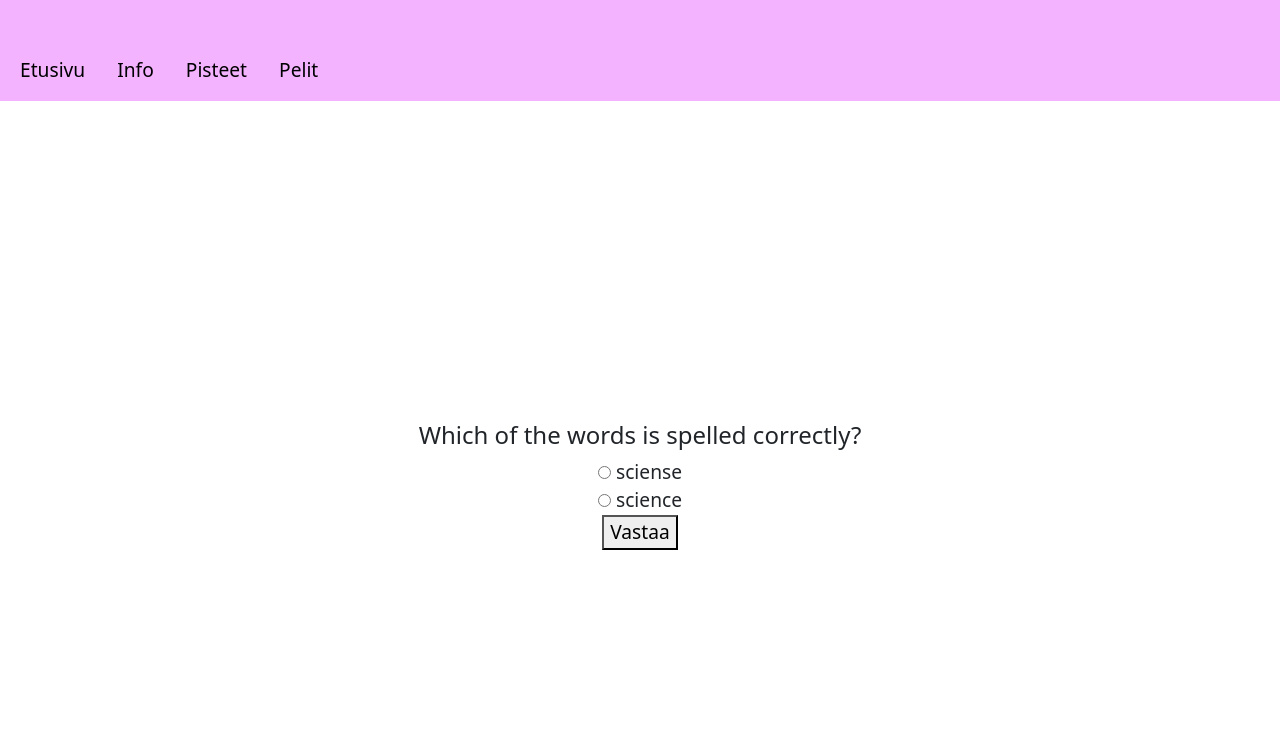
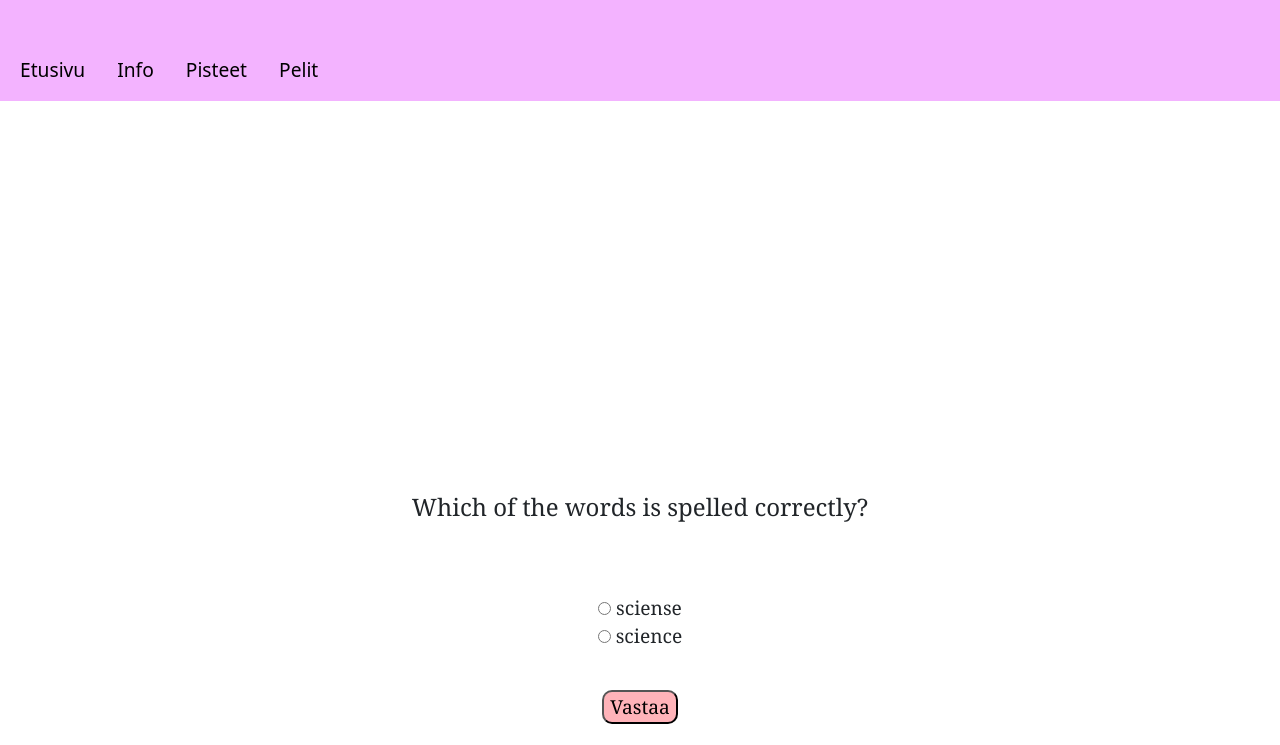
Before and after one commit to villert/web-projekti-ryhm-9, a plain HTML site: page Peli4/index.html in a window 1280 px wide. Shown: the top 745 px of the page. Drawn offline with nearby package versions, Linux system fonts and the light colour scheme.

Commit message:
Vaihtelin fontteja sekä buttonin ulkoasua CSS

```diff
--- a/Peli4/index.html
+++ b/Peli4/index.html
@@ -2,6 +2,7 @@
 <html lang="en" class="h-100">
 <head>
     <link rel="stylesheet" href="../css/main.css">
+    <link rel="stylesheet" href="tyylit/style.css">
     <link href="https://cdn.jsdelivr.net/npm/bootstrap@5.3.3/dist/css/bootstrap.min.css" rel="stylesheet" integrity="sha384-QWTKZyjpPEjISv5WaRU9OFeRpok6YctnYmDr5pNlyT2bRjXh0JMhjY6hW+ALEwIH" crossorigin="anonymous">
     <meta charset="UTF-8">
     <meta name="viewport" content="width=device-width, initial-scale=1.0">
--- a/Peli4/koodi/code.js
+++ b/Peli4/koodi/code.js
@@ -26,6 +26,11 @@ form.addEventListener("submit", answer);
 
 function answer(event) {
     event.preventDefault();
+
+    if (!answer1Radio.checked && !answer2Radio.checked) {
+        alert("Valitse jompikumpi vastaus.");
+        return;
+    }
 
     let selected;
     if (answer1Radio.checked) {
--- a/Peli4/tyylit/style.css
+++ b/Peli4/tyylit/style.css
@@ -1,4 +1,16 @@
+.container{
+    font-weight:500 !important;
+    font-family:Georgia, 'Times New Roman', Times, serif !important;
+}
+
+h4{
+    margin: 3em !important;
+}
+
+
 button{
-    padding: 2em;
-
+    margin:2em !important;
+    border-radius: 10px !important;
+    font-weight:500 !important;
+    background-color: #FFb3b9 !important;
 }
```
